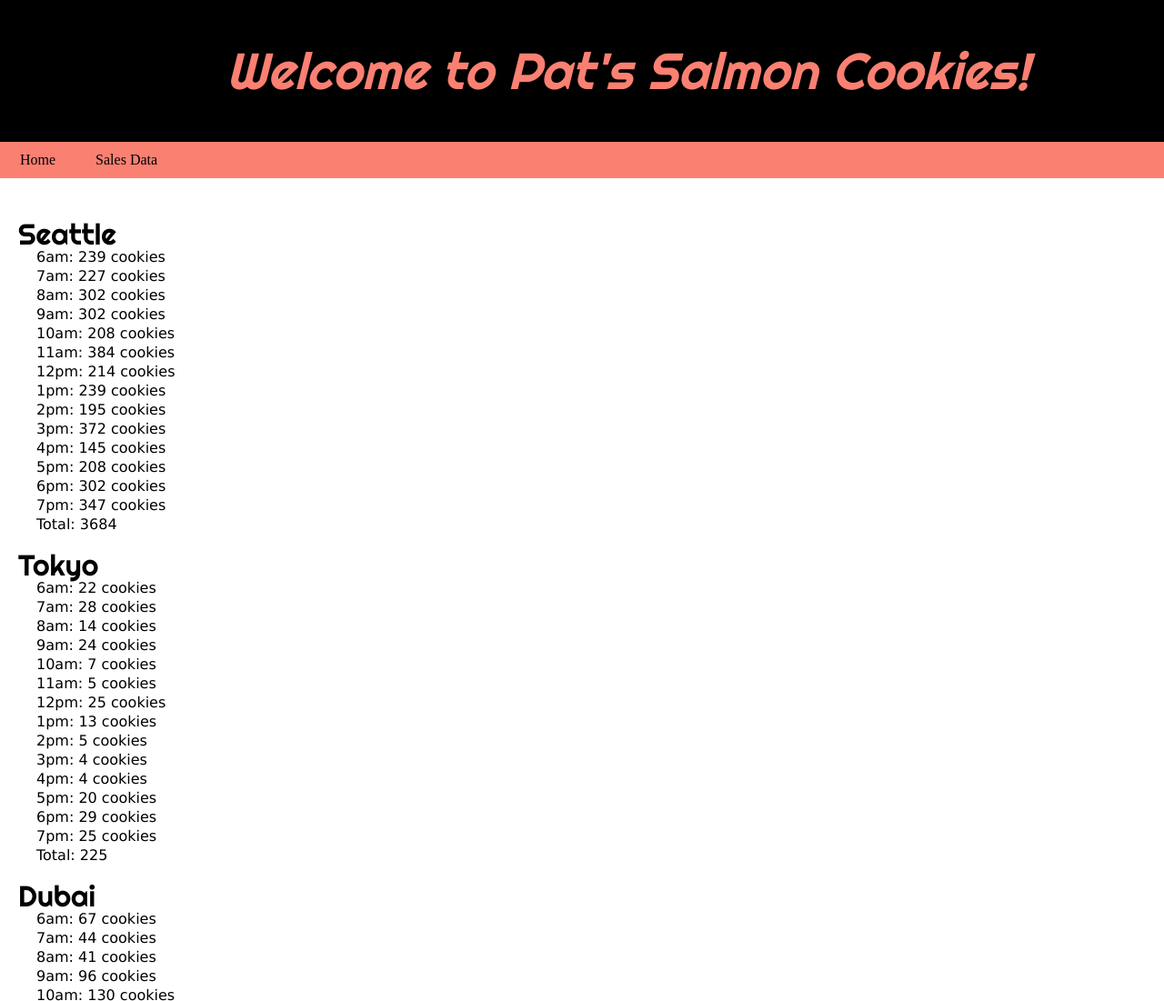
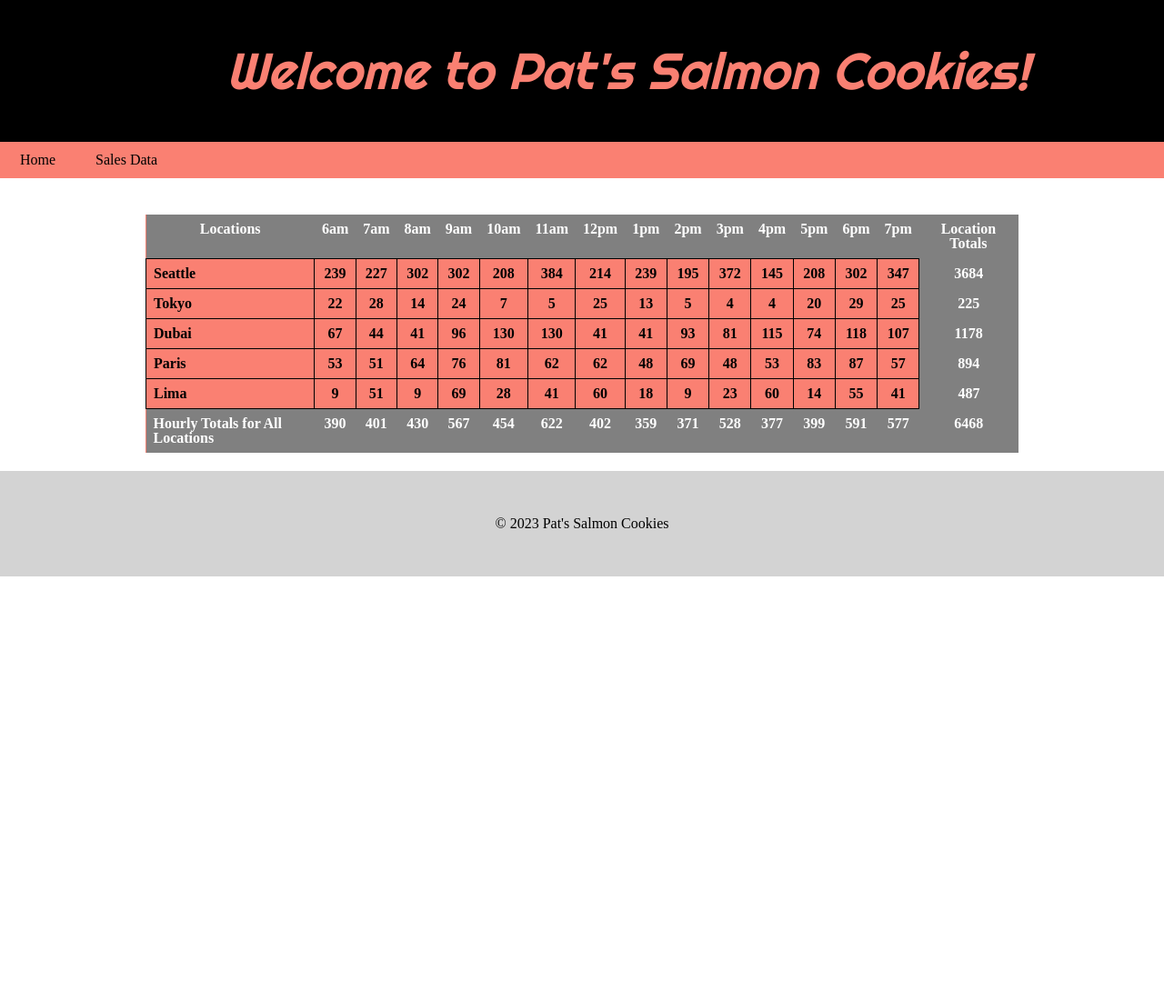
Before and after one commit to MrShambles/cookie-stand, a plain HTML site: page sales.html in a window 1280 px wide. Shown: the top 1101 px of the page at 91% size. After the commit the page ends 800 px from the top, so only its background shows below. Drawn offline with Linux system fonts and the light colour scheme.

Commit message:
big update, made table, css coloring, new js protype and construct script

```diff
--- a/app.js
+++ b/app.js
@@ -1,146 +1,193 @@
-let seattle = {
-  name: "Seattle",
-  phone: "123-456-7890",
-  location: "2901 3rd Ave #300, Seattle, WA 98121",
-  hours: "6am, 7am, 8am, 9am, 10am, 11am, 12pm, 1pm, 2pm, 3pm, 4pm, 5pm, 6pm, 7pm",
-  minCustomers: 23,
-  maxCustomers: 65,
-  avgSale: 6.3,
-  cookiesPurchasedPerHour: [],
-};
+// Constructor function for the salmon cookie stand
+function SalmonCookieStand(name, phone, location, hours, minCustomers, maxCustomers, avgSale) {
+  this.name = name;
+  this.phone = phone;
+  this.location = location;
+  this.hours = hours;
+  this.minCustomers = minCustomers;
+  this.maxCustomers = maxCustomers;
+  this.avgSale = avgSale;
+  this.cookiesPurchasedPerHour = [];
+}
 
-let tokyo = {
-  name: "Tokyo",
-  phone: "222-222-2222",
-  location: "1 Chrome-1-2 Oshiage, Sumida City, Tokyo 131-8634",
-  hours: "6am, 7am, 8am, 9am, 10am, 11am, 12pm, 1pm, 2pm, 3pm, 4pm, 5pm, 6pm, 7pm",
-  minCustomers: 3,
-  maxCustomers: 24,
-  avgSale: 1.2,
-  cookiesPurchasedPerHour: [],
-};
+// Method to simulate cookies purchased for a location
+SalmonCookieStand.prototype.simulateCookiesPurchased = function() {
+  let hours = this.hours.split(', ');
+  let minCustomers = this.minCustomers;
+  let maxCustomers = this.maxCustomers;
+  let avgSale = this.avgSale;
 
-let dubai = {
-  name: "Dubai",
-  phone: "333-333-3333",
-  location: "1 Sheikh Mohammed bin Rashid Blvd - Dubai",
-  hours: "6am, 7am, 8am, 9am, 10am, 11am, 12pm, 1pm, 2pm, 3pm, 4pm, 5pm, 6pm, 7pm",
-  minCustomers: 11,
-  maxCustomers: 38,
-  avgSale: 3.7,
-  cookiesPurchasedPerHour: [],
-};
-
-let paris = {
-  name: "Paris",
-  phone: "444-444-4444",
-  location: "Champ de Marrs, 5 Avenue Anatole France, 75007 Paris",
-  hours: "6am, 7am, 8am, 9am, 10am, 11am, 12pm, 1pm, 2pm, 3pm, 4pm, 5pm, 6pm, 7pm",
-  minCustomers: 20,
-  maxCustomers: 38,
-  avgSale: 2.3,
-  cookiesPurchasedPerHour: [],
-};
-
-let lima = {
-  name: "Lima",
-  phone: "555-555-5555",
-  location: "Ca. Gral. Borgoño cuadra 8, Miraflores 15074",
-  hours: "6am, 7am, 8am, 9am, 10am, 11am, 12pm, 1pm, 2pm, 3pm, 4pm, 5pm, 6pm, 7pm",
-  minCustomers: 2,
-  maxCustomers: 16,
-  avgSale: 4.6,
-  cookiesPurchasedPerHour: [],
-};
-
-
-
-
-// Define the total cookies sold per city object
-let totalCookiesPerCity = {};
-
-// Function to simulate cookies purchased for a location
-function simulateCookiesPurchased(location) {
-  let hours = location.hours.split(', ');
-  let minCustomers = location.minCustomers;
-  let maxCustomers = location.maxCustomers;
-  let avgSale = location.avgSale;
-
-  let totalCookiesSold = 0; // Initialize total cookies sold for this city
+  let totalCookiesSold = []; // Initialize an array to store total cookies sold for each hour
 
   hours.forEach(hour => {
     let customers = getRandomNumberBetween(minCustomers, maxCustomers);
     let cookiesSold = Math.round(customers * avgSale);
-    location.cookiesPurchasedPerHour.push(cookiesSold);
-    totalCookiesSold += cookiesSold; // Update total cookies sold for this city
+    totalCookiesSold.push(cookiesSold); // Store cookies sold for each hour
   });
 
+  this.cookiesPurchasedPerHour = totalCookiesSold; // Update the cookiesPurchasedPerHour array
+
   // Store the total cookies sold for this city
-  totalCookiesPerCity[location.name] = totalCookiesSold;
+  totalCookiesPerCity[this.name] = totalCookiesSold;
+};
+
+// Method to render store's row in the table
+SalmonCookieStand.prototype.render = function(tableBody) {
+  let row = document.createElement('tr');
+  let totalCookies = 0;
+
+  let tdName = document.createElement('td');
+  tdName.textContent = this.name;
+  row.appendChild(tdName);
+
+  this.cookiesPurchasedPerHour.forEach(cookies => {
+    let td = document.createElement('td');
+    td.textContent = cookies;
+    row.appendChild(td);
+    totalCookies += cookies; // Update total cookies sold
+  });
+
+  // Display total cookies sold per store
+  let tdTotal = document.createElement('td');
+  tdTotal.textContent = totalCookies;
+  row.appendChild(tdTotal);
+
+  tableBody.appendChild(row);
+};
+
+// Function to create and append header row to the table
+function createHeaderRow(tableHeader) {
+  let headerRow = document.createElement('tr');
+  let headerHours = document.createElement('th');
+  headerHours.textContent = 'Locations';
+  headerRow.appendChild(headerHours);
+
+  let hours = tokyo.hours.split(', ');
+  hours.forEach(hour => {
+    let th = document.createElement('th');
+    th.textContent = hour;
+    headerRow.appendChild(th);
+  });
+
+  let thTotal = document.createElement('th');
+  thTotal.textContent = 'Location Totals';
+  headerRow.appendChild(thTotal);
+
+  tableHeader.appendChild(headerRow);
 }
+
+// Function to create and append header row to the table
+function createHeaderRow(tableHeader) {
+  let headerRow = document.createElement('tr');
+  let headerHours = document.createElement('th');
+  headerHours.textContent = 'Locations';
+  headerRow.appendChild(headerHours);
+
+  let hours = tokyo.hours.split(', ');
+  hours.forEach(hour => {
+    let th = document.createElement('th');
+    th.textContent = hour;
+    headerRow.appendChild(th);
+  });
+
+  let thTotal = document.createElement('th');
+  thTotal.textContent = 'Location Totals';
+  thTotal.classList.add('grey-column'); // Add class to identify last column header cell
+  headerRow.appendChild(thTotal);
+
+  tableHeader.appendChild(headerRow);
+}
+
+// Function to create and append footer row to the table
+function createFooterRow(tableFooter) {
+  let footerRow = document.createElement('tr');
+  let footerTotal = document.createElement('td');
+  footerTotal.textContent = 'Hourly Totals for All Locations';
+  footerRow.appendChild(footerTotal);
+
+  // Initialize an array to store the hourly totals for all stores
+  let hourlyTotals = new Array(14).fill(0);
+
+  // Iterate through each store
+  for (let city in totalCookiesPerCity) {
+    let storeData = totalCookiesPerCity[city];
+    // Iterate through each hour's data for the store
+    for (let i = 0; i < storeData.length; i++) {
+      // Add the hourly total to the corresponding index in the array
+      hourlyTotals[i] += storeData[i];
+    }
+  }
+
+  // Add the hourly totals to the footer row
+  hourlyTotals.forEach(total => {
+    let td = document.createElement('td');
+    td.textContent = total;
+    footerRow.appendChild(td);
+  });
+
+  // Calculate and add the grand total
+  let grandTotal = hourlyTotals.reduce((acc, curr) => acc + curr, 0);
+  let tdGrandTotal = document.createElement('td');
+  tdGrandTotal.textContent = grandTotal;
+  tdGrandTotal.classList.add('location-totals', 'grey-column'); // Add classes here
+  footerRow.appendChild(tdGrandTotal);
+
+  tableFooter.appendChild(footerRow);
+
+  // Add class to the last column cells
+  let lastColumnCells = footerRow.querySelectorAll('td:last-child');
+  lastColumnCells.forEach(cell => {
+    cell.classList.add('grey-column'); // Add class to identify last column cells
+  });
+}
+
+
 
 // Function to get a random number between a given range
 function getRandomNumberBetween(min, max) {
   return Math.floor(Math.random() * (max - min + 1) + min);
 }
 
-// Function to display cookies purchased per hour for a location
-function displayCookiesPerHour(location) {
-  let container = document.createElement('div');
-  let title = document.createElement('h2');
-  title.textContent = `${location.name}`;
-  title.classList.add('city-name');
-  container.appendChild(title);
+// Define the total cookies sold per city object
+let totalCookiesPerCity = {};
 
-  let list = document.createElement('ul');
-  let totalCookies = 0; // Variable to store the total cookies sold
+// Initialize salmon cookie stands
+let seattle = new SalmonCookieStand("Seattle", "123-456-7890", "2901 3rd Ave #300, Seattle, WA 98121", "6am, 7am, 8am, 9am, 10am, 11am, 12pm, 1pm, 2pm, 3pm, 4pm, 5pm, 6pm, 7pm", 23, 65, 6.3);
+let tokyo = new SalmonCookieStand("Tokyo", "222-222-2222", "1 Chrome-1-2 Oshiage, Sumida City, Tokyo 131-8634", "6am, 7am, 8am, 9am, 10am, 11am, 12pm, 1pm, 2pm, 3pm, 4pm, 5pm, 6pm, 7pm", 3, 24, 1.2);
+let dubai = new SalmonCookieStand("Dubai", "333-333-3333", "1 Sheikh Mohammed bin Rashid Blvd - Dubai", "6am, 7am, 8am, 9am, 10am, 11am, 12pm, 1pm, 2pm, 3pm, 4pm, 5pm, 6pm, 7pm", 11, 38, 3.7);
+let paris = new SalmonCookieStand("Paris", "444-444-4444", "Champ de Marrs, 5 Avenue Anatole France, 75007 Paris", "6am, 7am, 8am, 9am, 10am, 11am, 12pm, 1pm, 2pm, 3pm, 4pm, 5pm, 6pm, 7pm", 20, 38, 2.3);
+let lima = new SalmonCookieStand("Lima", "555-555-5555", "Ca. Gral. Borgoño cuadra 8, Miraflores 15074", "6am, 7am, 8am, 9am, 10am, 11am, 12pm, 1pm, 2pm, 3pm, 4pm, 5pm, 6pm, 7pm", 2, 16, 4.6);
 
-  location.cookiesPurchasedPerHour.forEach((cookies, index) => {
-    let listItem = document.createElement('li');
-    listItem.textContent = `${location.hours.split(', ')[index]}: ${cookies} cookies`;
-    list.appendChild(listItem);
-    totalCookies += cookies; // Update total cookies sold
-  });
+// Simulate cookies purchased for each location and store the data
+seattle.simulateCookiesPurchased();
+tokyo.simulateCookiesPurchased();
+dubai.simulateCookiesPurchased();
+paris.simulateCookiesPurchased();
+lima.simulateCookiesPurchased();
 
+// Display the table
+let table = document.createElement('table');
+let tableHeader = document.createElement('thead');
+let tableBody = document.createElement('tbody');
+let tableFooter = document.createElement('tfoot');
 
-  // Display total cookies sold per city
-  let totalCookiesPerCityItem = document.createElement('li');
-  totalCookiesPerCityItem.textContent = `Total: ${totalCookiesPerCity[location.name]}`;
-  list.appendChild(totalCookiesPerCityItem);
+// Create header row
+createHeaderRow(tableHeader);
 
-  container.appendChild(list);
-  document.body.appendChild(container);
-}
+// Render store rows in the table body
+seattle.render(tableBody);
+tokyo.render(tableBody);
+dubai.render(tableBody);
+paris.render(tableBody);
+lima.render(tableBody);
 
-function displayCityInfo(location) {
-  let container = document.createElement('div');
-  let title = document.createElement('h2');
-  title.textContent = `${location.name}`;
-  title.classList.add('city-name');
-  container.appendChild(title);
+// Create footer row
+createFooterRow(tableFooter);
 
-  let list = document.createElement('ul');
-  let hoursItem = document.createElement('li');
-  let contactInfoItem = document.createElement('li');
-  let locationItem = document.createElement('li');
+// Append header, body, and footer to the table
+table.appendChild(tableHeader);
+table.appendChild(tableBody);
+table.appendChild(tableFooter);
 
-  let firstHour = location.hours.split(', ')[0];
-  let lastHour = location.hours.split(', ')[location.hours.split(', ').length - 1];
-  hoursItem.textContent = `Hours Open: ${firstHour}-${lastHour}`;
-  contactInfoItem.textContent = `Contact info: ${location.phone}`;
-  locationItem.textContent = `Location: ${location.location}`;
-
-  list.appendChild(hoursItem);
-  list.appendChild(contactInfoItem);
-  list.appendChild(locationItem);
-
-  container.appendChild(list);
-  document.body.appendChild(container);
-}
-
-
-simulateCookiesPurchased(seattle);
-simulateCookiesPurchased(tokyo);
-simulateCookiesPurchased(dubai);
-simulateCookiesPurchased(paris);
-simulateCookiesPurchased(lima);
+// Append the table to the document body
+document.body.appendChild(table);
--- a/css/salesstyle.css
+++ b/css/salesstyle.css
@@ -53,8 +53,84 @@ footer {
   text-align: center;
   background-color: lightgray;
   padding: 50px;
+  margin-top: 20px;
 }
 
 main {
   padding: 20px;
 }
+
+/* styles.css */
+
+/* Style for the table */
+table {
+  width: 75%; /* Adjust the width as needed */
+  margin: 0 auto; /* Center the table horizontally */
+  border-collapse: collapse;
+  background-color: salmon; /* Set the background color of the table body */
+}
+
+/* Style for table header and body */
+td, th {
+  border: 1px solid black;
+  padding: 8px;
+  text-align: center;
+  font-weight: bold;
+}
+
+/* Style for header row */
+thead th {
+  background-color: grey;
+  color: white; /* Set the text color */
+  border: none;
+}
+
+/* Style for footer row */
+tfoot {
+  background-color: grey; /* Change color as desired */
+  color: white;
+}
+
+tfoot th {
+  padding: 8px;
+}
+
+tfoot td {
+  border: none; /* Remove border for footer cells */
+  padding: 8px;
+}
+
+/* Style for Location Totals column */
+.location-totals {
+  background-color: grey;
+  color: white;
+}
+
+/* Style for store names */
+.city-name {
+  font-weight: bold;
+  text-align: left;
+}
+
+/* Style for top row */
+tr:first-child th {
+  background-color: grey;
+}
+
+/* Style for bottom row */
+tr:last-child th {
+  background-color: grey;
+}
+
+/* Style for the last column cells */
+td:last-child,
+th:last-child {
+  background-color: grey; /* Grey color */
+  border: none;
+  color: white;
+}
+
+/* Style for city name cells */
+td:first-child {
+  text-align: left; /* Align text to the left */
+}
--- a/sales.html
+++ b/sales.html
@@ -5,25 +5,28 @@
   <link rel="preconnect" href="https://fonts.googleapis.com">
   <link rel="preconnect" href="https://fonts.gstatic.com" crossorigin>
   <link href="https://fonts.googleapis.com/css2?family=Righteous&display=swap" rel="stylesheet">
-
   <title>Sales Data: Pat's Salmon Cookies</title>
   <link rel="stylesheet" href="./css/salesstyle.css">
+</head>
+<body>
   <header>Welcome to Pat's Salmon Cookies!</header>
-    <script src="./app.js"></script>
   <nav>
     <a href="index.html">Home</a>
     <a href="sales.html">Sales Data</a>
   </nav>
-  </head>
+  <main>
+    <div id="table-container"></div>
+  </main>
 
-  <body>
-    <main>
-  <script>displayCookiesPerHour(seattle);</script>
-  <script>displayCookiesPerHour(tokyo);</script>
-  <script>displayCookiesPerHour(dubai)</script>
-  <script>displayCookiesPerHour(paris)</script>
-  <script>displayCookiesPerHour(lima)</script>
-    </main>
+  <script src="./app.js"></script>
+  <script>
+    displayCookiesPerHour(seattle);
+    displayCookiesPerHour(tokyo);
+    displayCookiesPerHour(dubai);
+    displayCookiesPerHour(paris);
+    displayCookiesPerHour(lima);
+  </script>
 </body>
 <footer>&copy; 2023 Pat's Salmon Cookies</footer>
+
 </html>
```
Lines whose indentation alone changed are shown as unchanged.
